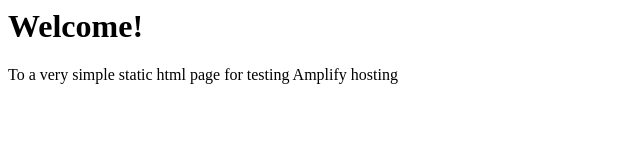
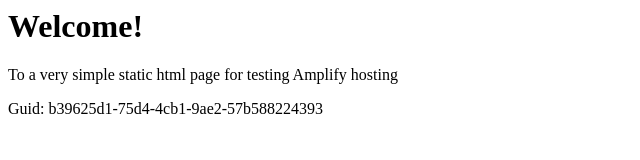
Before and after one commit to aws-aemilia-bah/Github-PR-Commit-Integration-Test-DoNotTouch-GitHubAutoBuildCanaryTest-v1-preprod-me-south-1, a website: page src/index.html in a window 1280 px wide. Shown: the whole page, without its empty margins (0-640 px from the left). Drawn offline with Linux system fonts and the light colour scheme.

Commit message:
commit from integ tests

```diff
--- a/src/index.html
+++ b/src/index.html
@@ -1,3 +1,5 @@
+
+
 <html lang="en">
 
 <head>
@@ -10,6 +12,6 @@
 <body>
     <h1>Welcome!</h1>
     <p>To a very simple static html page for testing Amplify hosting</p>
-</body>
+    <p>Guid: b39625d1-75d4-4cb1-9ae2-57b588224393</p></body>
 
 </html>
```
